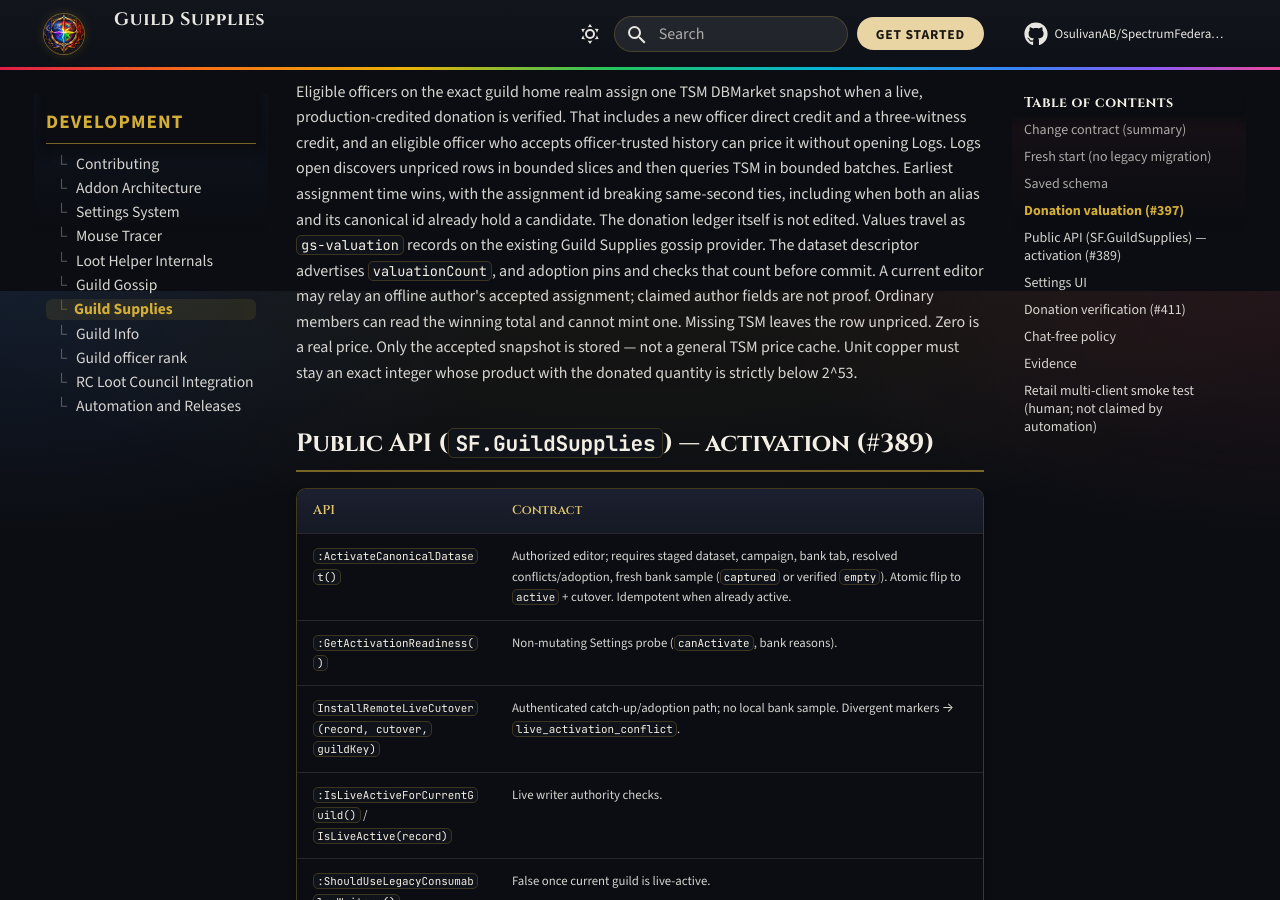
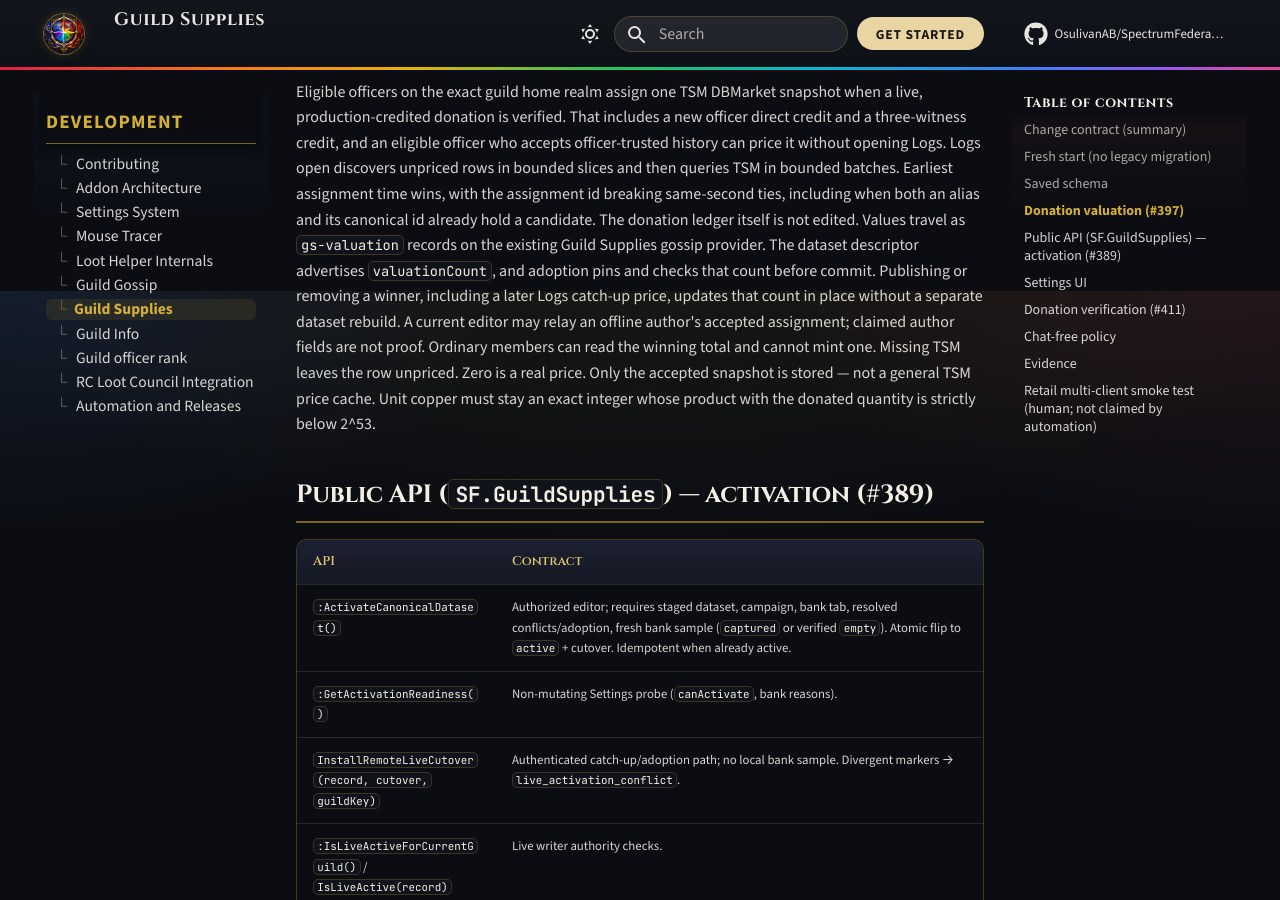
Before and after one commit to OsulivanAB/SpectrumFederation, an MkDocs documentation site: the page built from docs/development/guild-supplies/index.md, in a window 1280 px wide and 900 px high, scrolled down 3309 px. Built offline with MkDocs 1.6.1 and Material for MkDocs 9.7.7, drawn with Linux system fonts in a browser that asks for light colours; comment, search, counter and statistics services are not loaded.

Commit message:
Refresh the exported valuation count when a winner is published or removed.
Logs catch-up can assign a price after the dataset descriptor was already exported. Patch that descriptor in place so adoption sees the same count the provider exports, without rebuilding the export or scanning history per price.

Co-authored-by: Anthony <OsulivanAB@users.noreply.github.com>

```diff
--- a/docs/development/guild-supplies/index.md
+++ b/docs/development/guild-supplies/index.md
@@ -84,7 +84,7 @@ SpectrumFederationDB.guildSupplies = {
 
 ## Donation valuation (#397)
 
-Eligible officers on the exact guild home realm assign one TSM DBMarket snapshot when a live, production-credited donation is verified. That includes a new officer direct credit and a three-witness credit, and an eligible officer who accepts officer-trusted history can price it without opening Logs. Logs open discovers unpriced rows in bounded slices and then queries TSM in bounded batches. Earliest assignment time wins, with the assignment id breaking same-second ties, including when both an alias and its canonical id already hold a candidate. The donation ledger itself is not edited. Values travel as `gs-valuation` records on the existing Guild Supplies gossip provider. The dataset descriptor advertises `valuationCount`, and adoption pins and checks that count before commit. A current editor may relay an offline author's accepted assignment; claimed author fields are not proof. Ordinary members can read the winning total and cannot mint one. Missing TSM leaves the row unpriced. Zero is a real price. Only the accepted snapshot is stored — not a general TSM price cache. Unit copper must stay an exact integer whose product with the donated quantity is strictly below 2^53.
+Eligible officers on the exact guild home realm assign one TSM DBMarket snapshot when a live, production-credited donation is verified. That includes a new officer direct credit and a three-witness credit, and an eligible officer who accepts officer-trusted history can price it without opening Logs. Logs open discovers unpriced rows in bounded slices and then queries TSM in bounded batches. Earliest assignment time wins, with the assignment id breaking same-second ties, including when both an alias and its canonical id already hold a candidate. The donation ledger itself is not edited. Values travel as `gs-valuation` records on the existing Guild Supplies gossip provider. The dataset descriptor advertises `valuationCount`, and adoption pins and checks that count before commit. Publishing or removing a winner, including a later Logs catch-up price, updates that count in place without a separate dataset rebuild. A current editor may relay an offline author's accepted assignment; claimed author fields are not proof. Ordinary members can read the winning total and cannot mint one. Missing TSM leaves the row unpriced. Zero is a real price. Only the accepted snapshot is stored — not a general TSM price cache. Unit copper must stay an exact integer whose product with the donated quantity is strictly below 2^53.
 
 ## Public API (`SF.GuildSupplies`) — activation (#389)
 
```
Also changed, not shown: SpectrumFederation/modules/GuildSupplies/AGENTS.md (+1 -1 lines), 2 other files.
